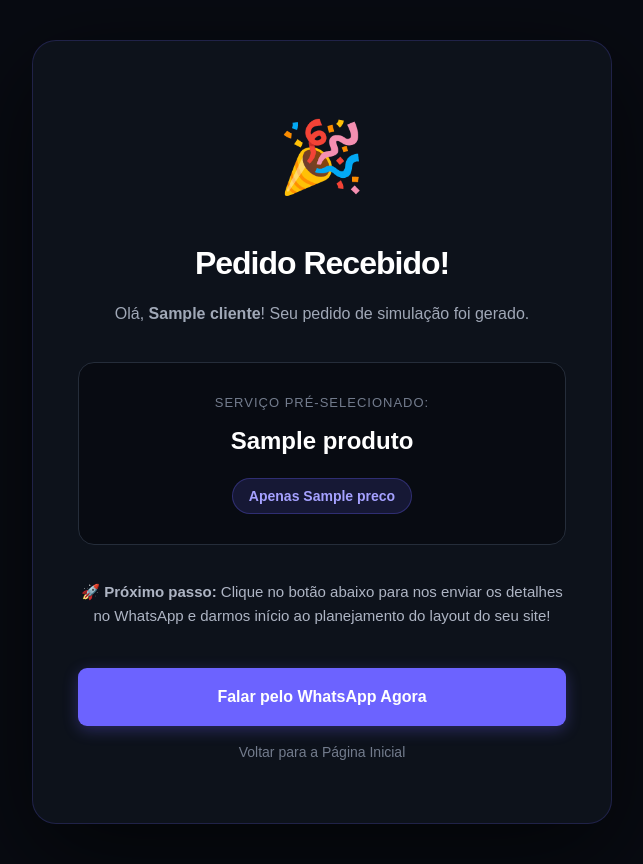
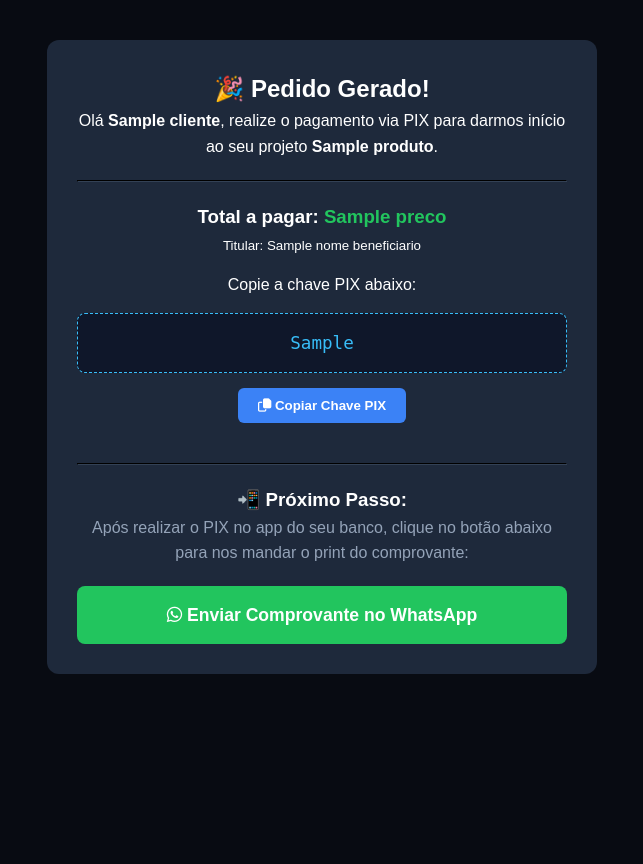
Before and after one commit to joaopedrovas11-ship-it/meu-site, a Flask app: template templates/sucesso.html in a window 1280 px wide. Shown: the whole page, without its empty margins (318-961 px from the left). After the commit the page ends 674 px from the top, so only its background shows below. Run offline with Flask 3, Linux system fonts and the light colour scheme; the template is opened without the code that fills it: most values are stand-ins (such as "Sample title", 1, 10 or a date in 2020).

Commit message:
Update title and layout for PIX payment success page

```diff
--- a/templates/sucesso.html
+++ b/templates/sucesso.html
@@ -3,42 +3,52 @@
 <head>
     <meta charset="UTF-8">
     <meta name="viewport" content="width=device-width, initial-scale=1.0">
-    <title>Pedido Confirmado! | JpPlayzTv Webs</title>
+    <title>Pagamento PIX | JpPlayzTv Webs</title>
     <link rel="stylesheet" href="../static/style.css">
+    <link rel="stylesheet" href="https://cdnjs.cloudflare.com/ajax/libs/font-awesome/6.4.0/css/all.min.css">
+    <style>
+        .pix-container { max-width: 550px; margin: 40px auto; padding: 30px; background: #1e293b; border-radius: 12px; color: #fff; text-align: center; }
+        .pix-box { background: #0f172a; padding: 15px; border-radius: 8px; font-family: monospace; font-size: 1.1rem; color: #38bdf8; margin: 15px 0; word-break: break-all; border: 1px dashed #38bdf8; }
+        .btn-copy { background: #3b82f6; color: white; border: none; padding: 10px 20px; border-radius: 6px; cursor: pointer; font-weight: bold; margin-bottom: 20px; }
+        .btn-wa { display: block; width: 100%; background: #22c55e; color: #fff; padding: 15px; text-decoration: none; border-radius: 8px; font-weight: bold; font-size: 1.1rem; box-sizing: border-box; }
+        .btn-wa:hover { background: #16a34a; }
+    </style>
 </head>
-<body class="success-page-bg">
+<body>
 
-    <div class="success-container">
+    <div class="pix-container">
+        <h2>🎉 Pedido Gerado!</h2>
+        <p>Olá <strong>{{ cliente }}</strong>, realize o pagamento via PIX para darmos início ao seu projeto <strong>{{ produto.nome }}</strong>.</p>
 
-        <div class="success-card">
-            <div class="success-icon">🎉</div>
+        <hr style="border-color: #334155; margin: 20px 0;">
 
-            <h1>Pedido Recebido!</h1>
-            <p class="greeting">Olá, <strong>{{ cliente }}</strong>! Seu pedido de simulação foi gerado.</p>
+        <h3>Total a pagar: <span style="color: #22c55e;">{{ produto.preco }}</span></h3>
+        <p><small>Titular: {{ nome_beneficiario }}</small></p>
 
-            <div class="order-summary-box">
-                <p>Serviço Pré-Selecionado:</p>
-                <h3>{{ produto.nome }}</h3>
-                <span class="price-tag-success">Apenas {{ produto.preco }}</span>
-            </div>
+        <p style="margin-top: 15px;">Copie a chave PIX abaixo:</p>
+        <div class="pix-box" id="chavePix">{{ chave_pix }}</div>
 
-            <p class="next-step-info">
-                🚀 <strong>Próximo passo:</strong> Clique no botão abaixo para nos enviar os detalhes no WhatsApp e darmos início ao planejamento do layout do seu site!
-            </p>
+        <button class="btn-copy" onclick="copiarPix()">
+            <i class="fa-regular fa-copy"></i> Copiar Chave PIX
+        </button>
 
-            <div class="success-buttons">
-                <a
-                    href="https://wa.me/5579999999999?text=Olá,%20meu%20nome%20é%20{{ cliente }}!%20Acabei%20de%20fazer%20a%20simulação%20do%20plano%20*{{ produto.nome }}*%20no%20seu%20site%20e%20quero%20iniciar%20o%20projeto."
-                    target="_blank"
-                    class="button primary success-wa-btn"
-                >
-                    Falar pelo WhatsApp Agora
-                </a>
-                <a href="/" class="back-home-link">Voltar para a Página Inicial</a>
-            </div>
-        </div>
+        <hr style="border-color: #334155; margin: 20px 0;">
 
+        <h3>📲 Próximo Passo:</h3>
+        <p style="margin-bottom: 20px; color: #94a3b8;">Após realizar o PIX no app do seu banco, clique no botão abaixo para nos mandar o print do comprovante:</p>
+
+        <a href="{{ link_whatsapp }}" target="_blank" class="btn-wa">
+            <i class="fa-brands fa-whatsapp"></i> Enviar Comprovante no WhatsApp
+        </a>
     </div>
+
+    <script>
+        function copiarPix() {
+            var chave = document.getElementById("chavePix").innerText;
+            navigator.clipboard.writeText(chave);
+            alert("Chave PIX copiada para a área de transferência!");
+        }
+    </script>
 
 </body>
 </html>
```
